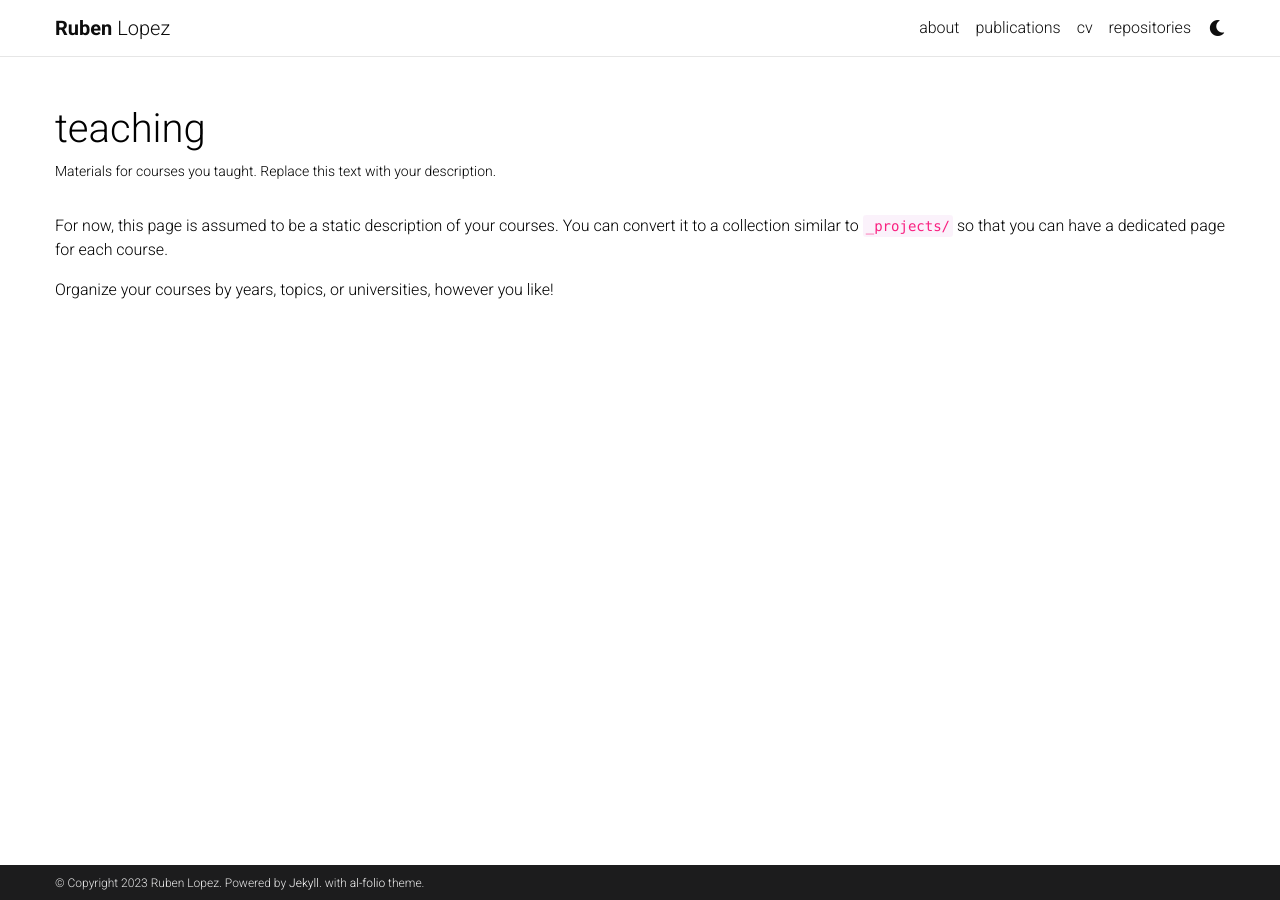
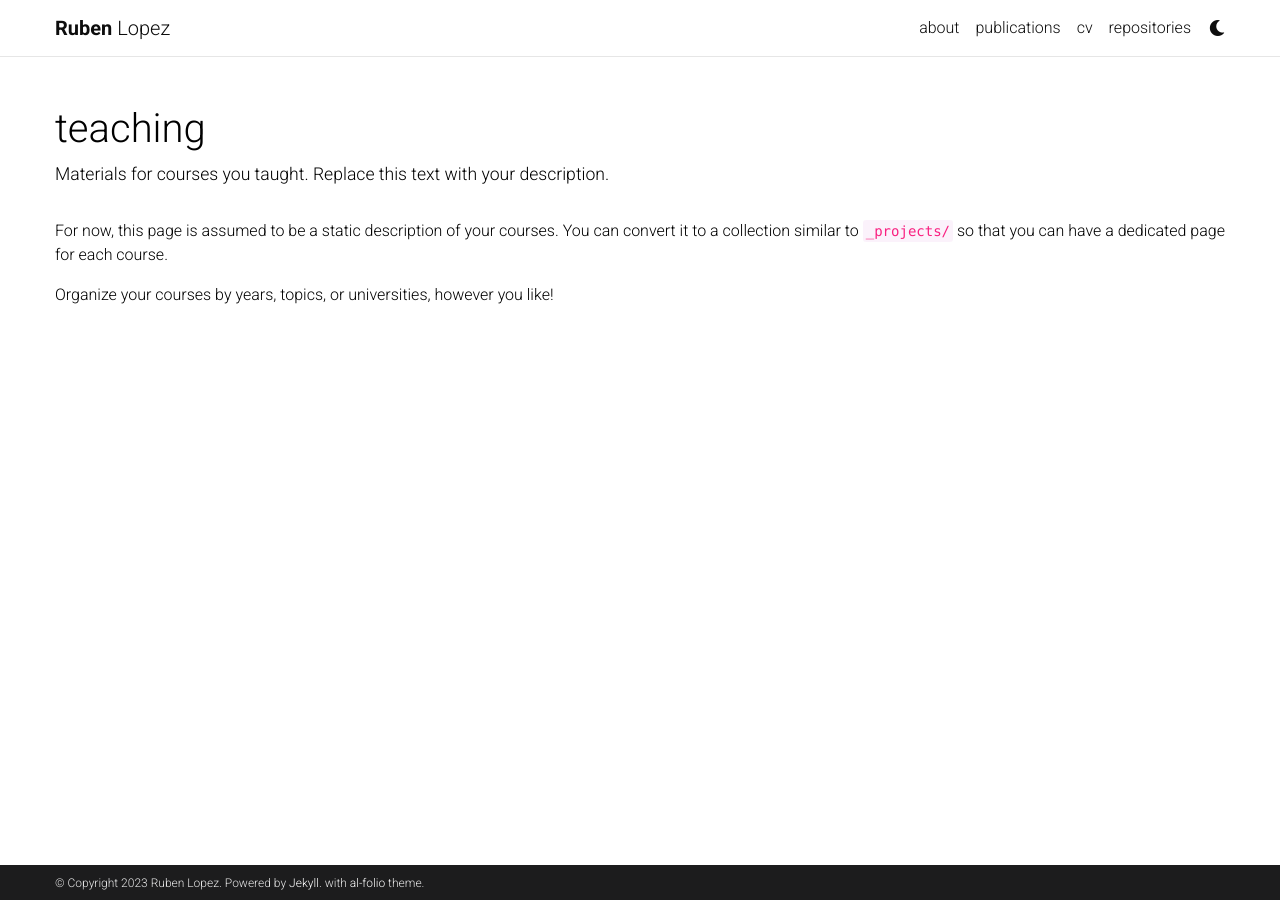
Before and after one commit to rjlopez2/my_site, a Jekyll site: the page built from _pages/teaching.md, in a window 1280 px wide. Built offline with Jekyll 4.4.1, drawn with Linux system fonts in a browser that asks for light colours; comment, search, counter and statistics services are not loaded; a style sheet for code colours, icons or effects is not loaded.

Commit message:
increase font size in post descriptions

```diff
--- a/_sass/_base.scss
+++ b/_sass/_base.scss
@@ -151,7 +151,7 @@ blockquote {
 
 .post-description {
   margin-bottom: 2rem;
-  font-size: 0.875rem;
+  font-size: 1.1rem;
 
   a {
     color: inherit;
```
